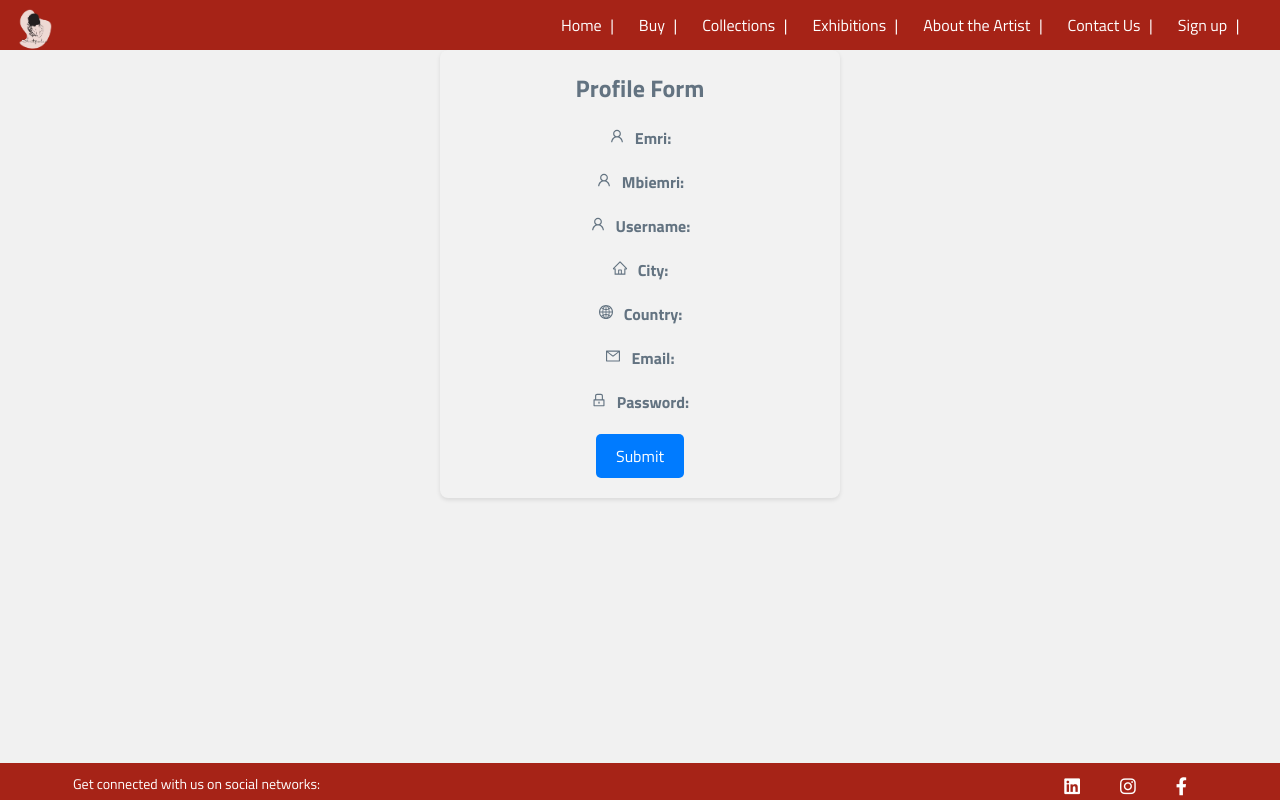
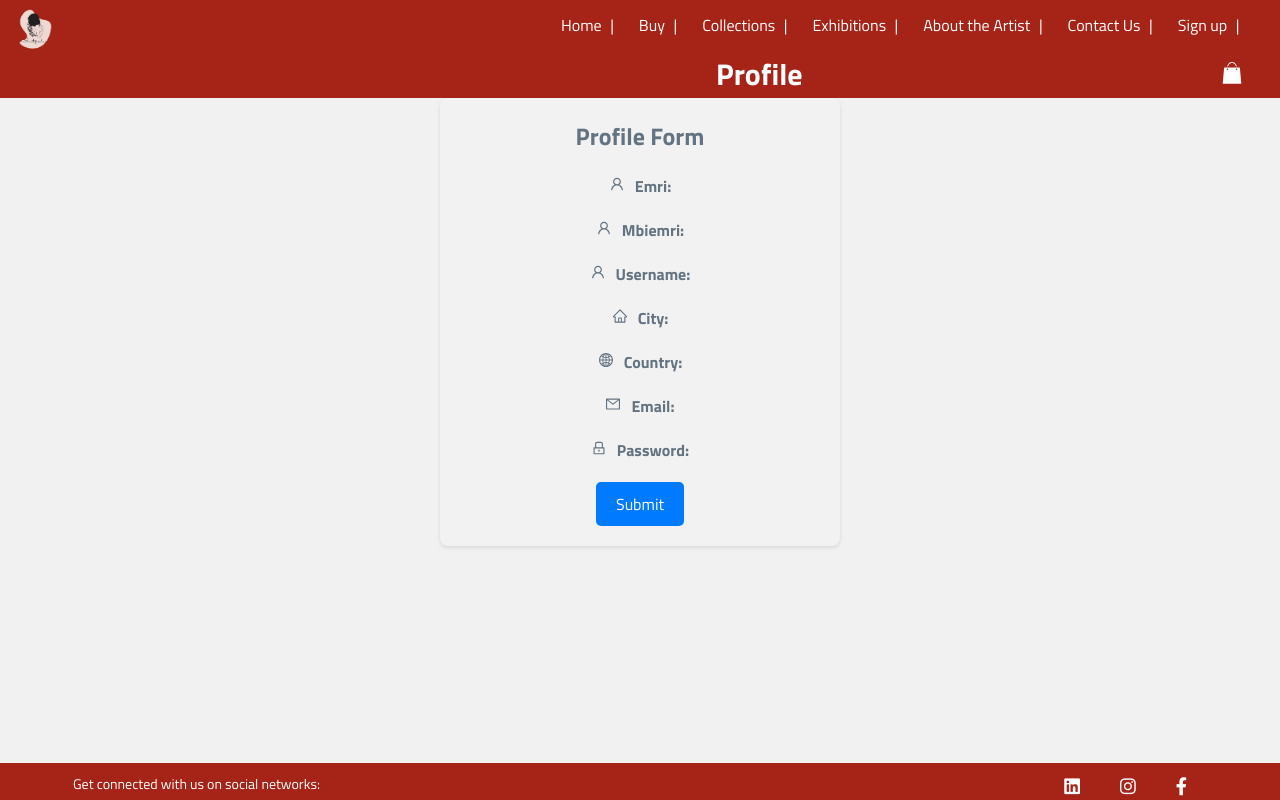
Before and after one commit to thcainthry/Artfolio, a React (Create React App) app in the folder client/: page /Profile in a window 1280 px wide. Built offline with nearby package versions, Linux system fonts and the light colour scheme; a web font is replaced by a local one.

Commit message:
update shoping cart at profile and change the proceed to checkout button

```diff
--- a/client/src/components/Pages/Profile.jsx
+++ b/client/src/components/Pages/Profile.jsx
@@ -1,9 +1,96 @@
-import React from 'react';
+
 import { AiOutlineUser, AiOutlineHome, AiOutlineGlobal, AiOutlineMail, AiOutlineLock } from 'react-icons/ai';
 import '../style/Profile.css';
+import React, {
+	useState,
+	useEffect,
+} from "react";
+import "../style/main.css";
+import {GiShoppingBag}  from "react-icons/gi";
+import ShoppingCart from "./ShoppingCart.jsx";
+function Profile() {
+    const [cartsVisibilty, setCartVisible] =
+    useState(false);
+const [productsInCart, setProducts] =
+    useState(
+        JSON.parse(
+            localStorage.getItem(
+                "shopping-cart"
+            )
+        ) || []
+    );
+useEffect(() => {
+    localStorage.setItem(
+        "shopping-cart",
+        JSON.stringify(productsInCart)
+    );
+}, [productsInCart]);
 
-const Profile = () => {
+
+const onQuantityChange = (
+    productId,
+    count
+) => {
+    setProducts((oldState) => {
+        const productsIndex =
+            oldState.findIndex(
+                (item) =>
+                    item.id === productId
+            );
+        if (productsIndex !== -1) {
+            oldState[productsIndex].count =
+                count;
+        }
+        return [...oldState];
+    });
+};
+
+const onProductRemove = (product) => {
+    setProducts((oldState) => {
+        const productsIndex =
+            oldState.findIndex(
+                (item) =>
+                    item.id === product.id
+            );
+        if (productsIndex !== -1) {
+            oldState.splice(productsIndex, 1);
+        }
+        return [...oldState];
+    });
+};
+
   return (
+    <div className="Buy">
+    <ShoppingCart
+        visibilty={cartsVisibilty}
+        products={productsInCart}
+        onClose={() =>
+            setCartVisible(false)
+        }
+        onQuantityChange={
+            onQuantityChange
+        }
+        onProductRemove={onProductRemove}
+    />
+    <div className="navbar">
+        <h3 className="logos">Profile</h3>
+        <button
+            className="btn shopping-cart-btn"
+            onClick={() =>
+                setCartVisible(true)
+            }>
+            <GiShoppingBag size={24} />
+            {productsInCart.length >
+                0 && (
+                <span className="product-count">
+                    {
+                        productsInCart.length
+                    }
+                </span>
+            )}
+        </button>
+    </div>
+
     <div className="profile-container">
       <h2>Profile Form</h2>
       <form className="profile-form">
@@ -52,7 +139,9 @@ const Profile = () => {
         <button type="submit">Submit</button>
       </form>
     </div>
-  );
-};
+    </div>
+      );
+    }
+
 
 export default Profile;
--- a/client/src/components/Pages/ShoppingCart.jsx
+++ b/client/src/components/Pages/ShoppingCart.jsx
@@ -1,4 +1,4 @@
-import React from "react";
+import React, { useState } from "react";
 import "../style/ShoppingCart.css";
 import { AiFillCloseCircle } from "react-icons/ai";
 import { RiDeleteBin6Line } from "react-icons/ri";
@@ -15,7 +15,30 @@ function ShoppingCart({
 		(total, product) => total + product.price * product.count,
 		0
 	);
+	const [isProcessing, setIsProcessing] = useState(false);
+	const isLoggedIn = true;//qeto me ndrru me ba prej authentication me mor kur bahet login user
+const handleCheckout = () => {
+	if (isLoggedIn) {
+		if (products.length > 0) {
+			// Proceed with the checkout process
+			setIsProcessing(true);
 
+			// Add your logic here for processing the checkout
+			// For example, you can display a success message and clear the cart
+			alert("Checkout completed successfully!");
+			const allProducts = [...products]; // Create a copy of the products array
+			allProducts.forEach((product) => onProductRemove(product));
+
+			setIsProcessing(false);
+			onClose();
+		} else {
+			alert("Your cart is empty. Please add some products.");
+		}
+	} else {
+		// Redirect to the login form
+		window.location.href = "/LandingPage"; // Replace with the appropriate route
+	}
+};
 	return (
 		<div
 			className="modal"
@@ -71,7 +94,14 @@ function ShoppingCart({
 					{products.length > 0 && (
 						<div className="butonat">
 							<span className="total-price">Total: {totalPrice}$</span>
-							<button className="btn checkout-btn">Proceed to checkout</button>
+
+							<button
+								className="btn checkout-btn"
+								onClick={handleCheckout}
+								disabled={isProcessing}
+							>
+								{isLoggedIn ? "Proceed to Checkout" : "Proceed to Checkout "}
+							</button>
 						</div>
 					)}
 				</div>
--- a/client/src/components/style/Profile.css
+++ b/client/src/components/style/Profile.css
@@ -1,4 +1,5 @@
 .profile-container {
+  width: 1000%;
   max-width: 400px;
   margin: 0 auto;
   padding: 20px;
@@ -41,7 +42,8 @@ button {
   border-radius: 4px;
   cursor: pointer;
 }
-
-button:hover {
-  background-color: #45a049;
+.logos{
+  font-size: 30px;
+  margin-left: 700px;
+  color: #ffffff;
 }
```
